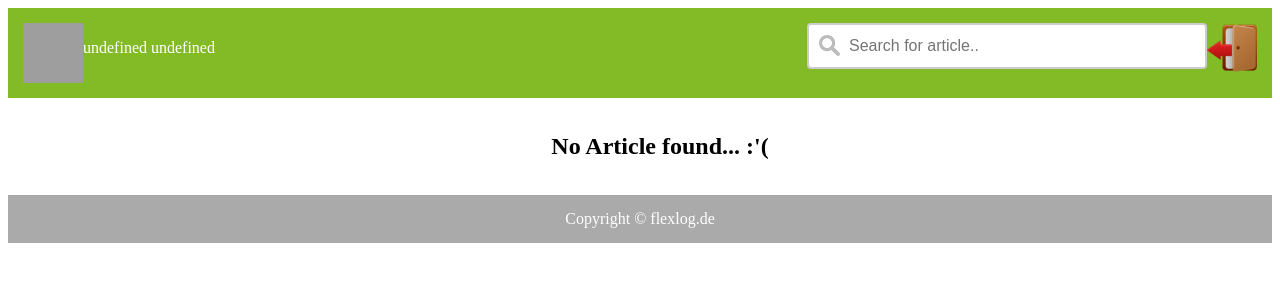
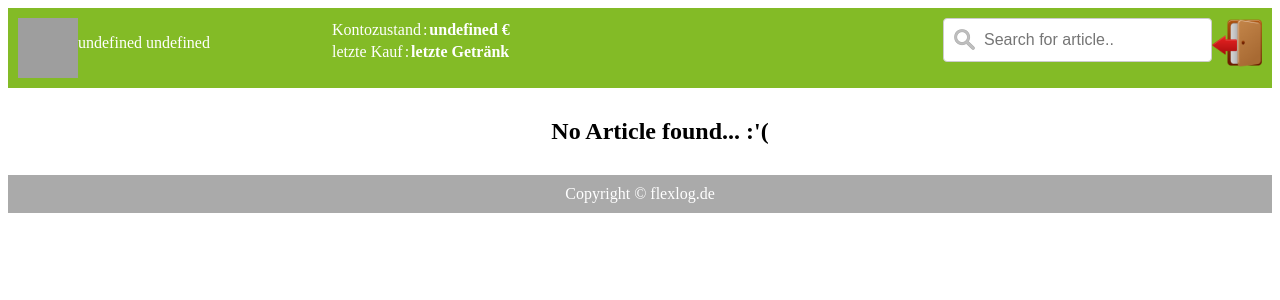
Before and after one commit to kdogan/flex_kitchen, a PHP site: page /articles.php in a window 1280 px wide. Shown: the top 300 px of the page. Run offline with PHP 8.4, Linux system fonts and the light colour scheme; data that the repository does not hold is empty; some libraries are stand-ins or nearby versions; grey boxes are pictures that could not be loaded.

Commit message:
[WIP] implement popup window and insert article

```diff
--- a/articles.php
+++ b/articles.php
@@ -10,27 +10,24 @@ echo '
       setLoggedUser(getCookie("userid"));
   </script>
 <div class="flex-container">
-<header>';
-$functions->getActiveUserIcon();
-echo '<div id="selectedArticle" style="float:left; display:none;">
-        <table>
-          <tr>
-            <td rowspan="2"><img id="selectedArticleImg" style="width:60px; height:60px;" src="https://codepo8.github.io/canvas-images-and-pixels/img/horse.png" href="#"></img></td>
-            <td rowspan="2"><p id="selectedArticleName"></p> <strong><p id="selectedArticlePrice"></p></strong></td>
-            <td><img id="confirmArticleBtn" style="width:30px; height:30px;" src="img/ok_btn.png" href="#"></img></td>
-          </tr>
-          <tr>
-            <td><img id="cancelArticleBtn" style="width:30px; height:30px;" src="img/x_btn.png" href="#"></img></td>
-          </tr>
-        </table>
-      </div>';
-
-echo '<div style="float:right">
-        <img style="width:50px; float:right;" src="logout.ico" href="#" onclick="logout(\'userid\')"></img>
-      </div>
-      <div style="float:right">
-        <form class="search_form"><input type="text" id="search" onkeyup="myFunction()" placeholder="Search for article.." title="Type in a name"></form>
-      </div>
+<header>
+<!-- Header: first column -->
+  <div class="header_first_column">';
+    $functions->getActiveUserIcon();
+echo '
+</div>
+<!-- Header: first column End-->
+<!-- Header: second column -->
+  <div class="header_second_column">';
+    $functions->getUserAccountBalance();
+echo '</div>
+<!-- Header: second column End-->
+<!-- Header: third column -->
+  <div class="header_third_column">
+    <div style="float:right"><img style="width:50px; float:right;" src="logout.ico" href="#" onclick="logout(\'userid\')"></img></div>
+    <div style="float:right"><form class="search_form"><input type="text" id="search" onkeyup="myFunction()" placeholder="Search for article.." title="Type in a name"></form></div>
+  </div>
+  <!-- Header: third column End-->
 </header>
 <div class="content">
   <menu>';
@@ -39,5 +36,21 @@ echo '<div style="float:right">
   </menu>
 </div>';
 
+echo '<div id="myModal" class="modal">
+  <!-- Modal content -->
+  <div class="modal-content">
+    <table style="font-size:3em">
+      <tr><td colspan="2">Sie haben</td></tr>
+      <tr><td colspan="2" id="selectedProductName">Clup Matte</td></tr>
+      <tr><td colspan="2"> ausgewählt</td></tr>
+      <tr>
+        <td><button class="popupButton" id="productConfirmationBtn" style="background-image:url(\'img/ok_btn.png\')" onclick="sendSelectedProductForUser()"></button> </td>
+        <td><button class="popupButton" id="productCancelationBtn" style="background-image:url(\'img/x_btn.png\')"></button></td>
+      </tr>
+</table>
+  </div>
+
+</div>';
+
 $functions->getFooter();
 ?>
--- a/function.js
+++ b/function.js
@@ -1,3 +1,4 @@
+var clickedArticleId = "";
 $(function() {
 
   $("#search")
@@ -27,8 +28,29 @@ function clickUser(user, id){
   //TODO : require password from user if loggin is activatet!!!
   window.location.href = "articles.php";
 }
+
 function clickArticle(articleId){
-  setSelectedArticle(articleId);
+  //TODO hier muss eine popup fenster gemacht werden und ausgewählte article darstellen
+  var modal = document.getElementById('myModal');
+  modal.style.display = "block";
+  clickedArticleId = articleId;
+}
+function sendSelectedProductForUser(){
+  var currentUserId = getCookie("userid");
+  $.ajax({
+      url: 'php_scripts/dbPersonArticleMatrixPost.php?clickedArticleId='+clickedArticleId+'&personId='+currentUserId, //call storeemdata.php to store form data
+      success: function(html) {
+                var obj = JSON.parse(html);
+                      alert(obj);
+                    }
+          });
+}
+
+window.onclick = function(event) {
+  var modal = document.getElementById('myModal');
+    if (event.target == modal) {
+        modal.style.display = "none";
+    }
 }
 
 function setCookie(cookieName,cookieValue,nDays) {
@@ -74,25 +96,26 @@ function setLoggedUser(id) {
                         //set logged user image src
                         document.getElementById('loggedUserImg').style.backgroundImage = "url('"+obj.img_path+"')";
                       }
+
+                      document.getElementById('accountBalance').innerHTML = obj.account_balance+' €';
+                      if(obj.account_balance < 0){
+                        document.getElementById('accountBalance').style.color = "red";
+                      }
                     }
           });
+    setAccountBalance(id,1);
 }
-function setSelectedArticle(id) {
-    $.ajax({
-            url: 'php_scripts/dbArticle.php?id='+id,
+
+function setAccountBalance(personId, lastEntryRequsted){
+
+  $.ajax({
+            url: 'php_scripts/dbPersonArticleMatrix.php?person_id='+personId+'&lastEntry='+lastEntryRequsted,
             success: function(html) {
                       var obj = JSON.parse(html);
 
                       if(obj.name !="" || obj.price !=""){
-                        document.getElementById('selectedArticle').style.display = "block";
                         // set logged user name
-                        document.getElementById('selectedArticleName').innerHTML = obj.name;
-                        document.getElementById('selectedArticlePrice').innerHTML = obj.price+'€';
-                      }
-
-                      if(obj.img_path !=""){
-                        //set logged user image src
-                        document.getElementById('selectedArticleImg').src=obj.img_path;
+                        document.getElementById('lastBuy').innerHTML = obj.name;
                       }
                     }
           });
--- a/php_script.php
+++ b/php_script.php
@@ -51,14 +51,28 @@ class functions {
         }
         echo $result;
     }
+
     public function getActiveUserIcon(){
         echo
-            '<div id="loggedUserImg" style="width:60px;height:60px;float:left; background-image:url(\'https://codepo8.github.io/canvas-images-and-pixels/img/horse.png\');background-repeat:no-repeat;
-  background-size: cover">
-                </div>
-                <div style="float:left">
-                    <p id="loggedUserName"></p>
-            </div>';
+            '<div id="loggedUserImg" style="width:60px;height:60px;float:left; background-image:url(\'default_user_img.png\');background-repeat:no-repeat;background-size: cover"></div>
+             <div style="float:left"> <p id="loggedUserName"></p></div>';
+    }
+
+    public function getUserAccountBalance(){
+
+        echo '
+        <table>
+         <tr>
+            <td style="float:left"> Kontozustand </td>
+            <td style="float:left">:</td>
+            <td style="float:left; font-weight: bold" id="accountBalance"> 0 €</td>
+         </tr>
+         <tr>
+            <td style="float:left"> letzte Kauf </td>
+            <td style="float:left">:</td>
+            <td style="float:left; font-weight: bold" id="lastBuy">letzte Getränk</td>
+         </tr>
+        </table>';
     }
 
     private function getAllFromTable($tableName){
--- a/php_scripts/dbutility.php
+++ b/php_scripts/dbutility.php
@@ -15,6 +15,7 @@ if ($result->num_rows > 0) {
         $response['lastname'] =$row["lastname"];
         $response['email'] = $row["email"];
         $response['img_path'] = $row["img_path"];
+        $response['account_balance'] = $row["account_balance"];
     }
     echo json_encode($response);
 } else {
--- a/sql_queries.txt
+++ b/sql_queries.txt
@@ -6,7 +6,7 @@ CREATE TABLE `person` ( `id` INT UNSIGNED NOT NULL ,
 `lastname` VARCHAR(30) NOT NULL ,
 `email` VARCHAR(50) NOT NULL ,
 `tel_no` INT UNSIGNED NOT NULL ,
-`dept` FLOAT NOT NULL ,
+`account_balance` double NOT NULL ,
 PRIMARY KEY (`id`))
 ENGINE = InnoDB;
 
--- a/style.css
+++ b/style.css
@@ -7,7 +7,7 @@
     text-align: center;
 }
 .flex-container > * {
-    padding: 15px;
+    padding: 10px;
     -webkit-flex: 1 100%;
     flex: 1 100%;
 }
@@ -85,15 +85,30 @@ menu li {
 }
 
 .search_form{
-  width:400px;
-  min-width: 100px;
+  width: 100%;
   float: right;
+}
+
+.header_first_column{
+  width: 25%;
+  float:left;
+  border-style: 1px solid;
+}
+.header_second_column{
+  width: 25%;
+  float:left;
+  border-style: 1px solid;
+}
+.header_third_column{
+  width: 50%;
+  float:left;
+  border-style: 1px solid;
 }
 
 input[type=text] {
     width: 100%;
     box-sizing: border-box;
-    border: 2px solid #ccc;
+    border: 1px solid #ccc;
     border-radius: 4px;
     font-size: 16px;
     background-color: white;
```
Also changed, not shown: other parts of style.css (+61 -2 lines), php_scripts/dbPersonArticleMatrix.php (added, +34 -0 lines), php_scripts/dbPersonArticleMatrixPost.php (added, +19 -0 lines), default_drink_img.png (added), default_user_img.png (added).
